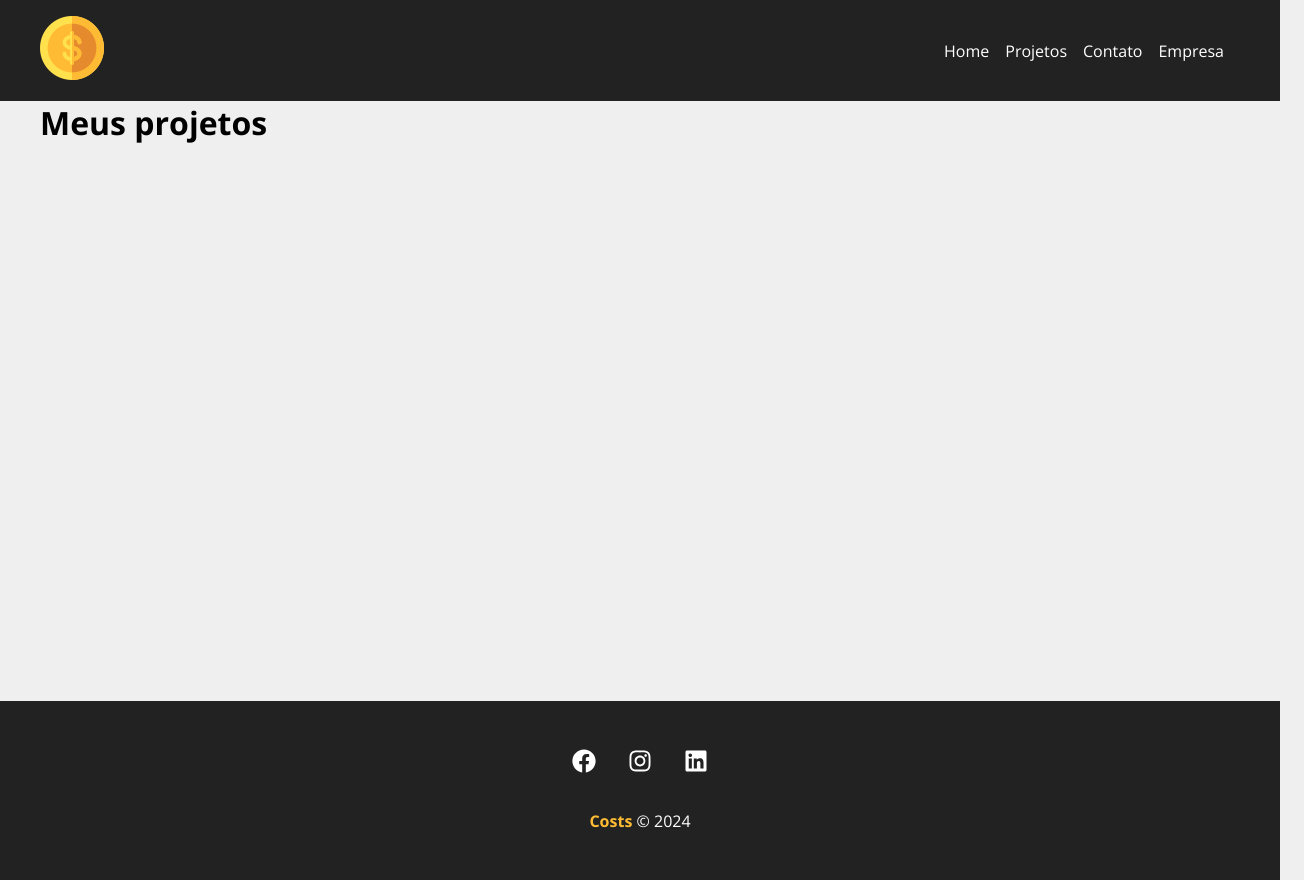
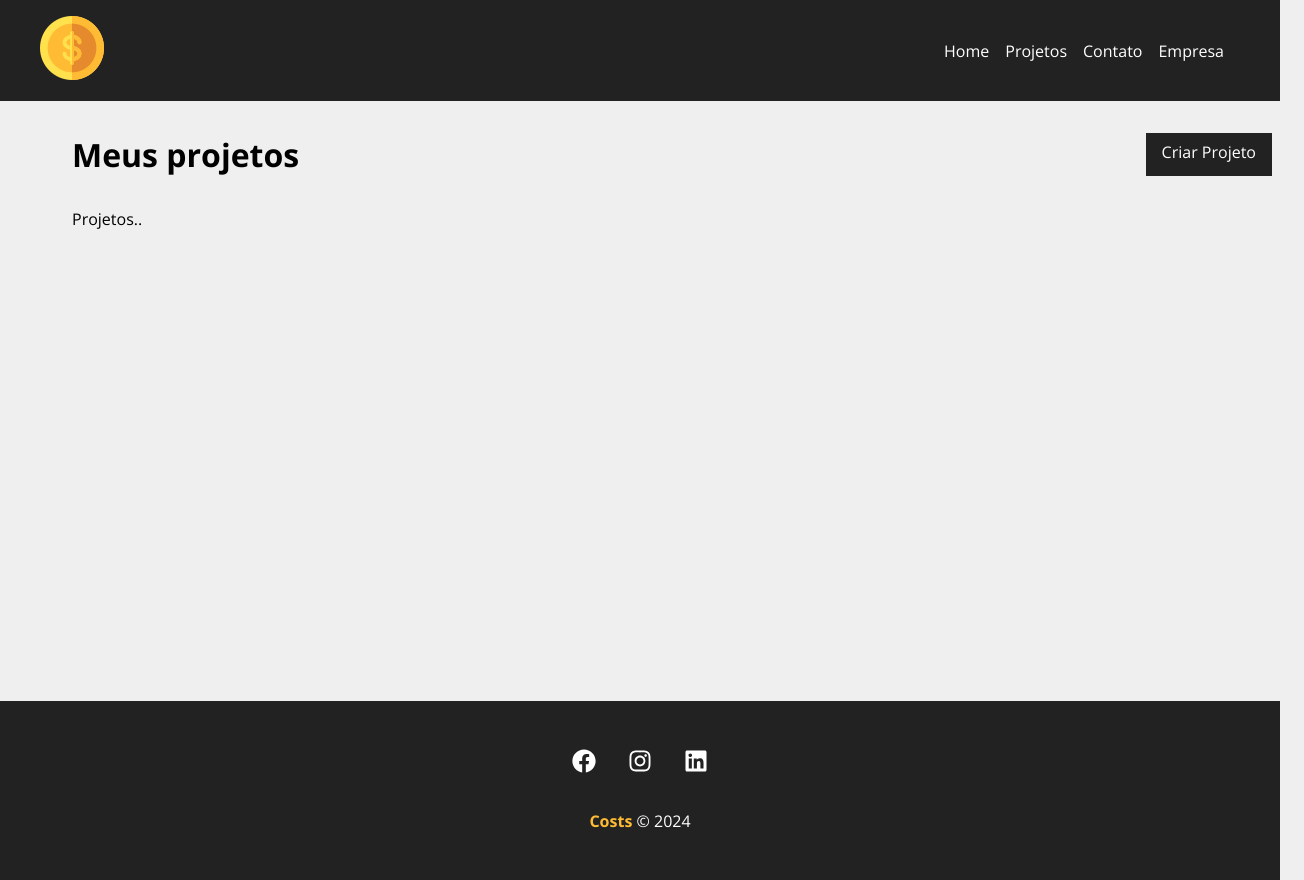
Before and after one commit to MendesS4/Costs-React, a React (Create React App) app in the folder costs/: page /projects in a window 1280 px wide. Shown: the whole page, 1304 px wide, since content can reach past the window. Built offline with nearby package versions, Linux system fonts and the light colour scheme.

Commit message:
page projects styles and prepare

```diff
--- a/costs/db.json
+++ b/costs/db.json
@@ -81,6 +81,13 @@
       },
       "cost": 0,
       "services": []
+    },
+    {
+      "id": "ed3d",
+      "name": "Samuel Mendes",
+      "budget": "7",
+      "cost": 0,
+      "services": []
     }
   ],
   "categories": [
--- a/costs/src/components/pages/Projects.js
+++ b/costs/src/components/pages/Projects.js
@@ -1,6 +1,10 @@
 import { useLocation } from 'react-router-dom'
 
 import Message from '../layouts/Message'
+import Container from '../layouts/Container'
+import LinkButton from '../layouts/LinkButton'
+
+import styles from './Projects.module.css'
 
 function Projects(){
 
@@ -11,9 +15,15 @@ function Projects(){
     }
 
     return(
-        <div>
-           <h1>Meus projetos</h1>
+        <div className={styles.project_container}>
+            <div className={styles.title_container}>
+                <h1>Meus projetos</h1>
+                <LinkButton to="/newproject" text = "Criar Projeto"/>
+            </div>
            {message && <Message type="success" msg={message}/>}
+           <Container customClass= "start">
+                <p>Projetos..</p>
+           </Container>
         </div>
     )
 }
--- /dev/null
+++ b/costs/src/components/pages/Projects.module.css
@@ -0,0 +1,9 @@
+.project_container {
+    padding : 2em;
+}
+
+.title_container {
+    display:flex;
+    justify-content : space-between;
+    margin-bottom : 2em;
+}
```
